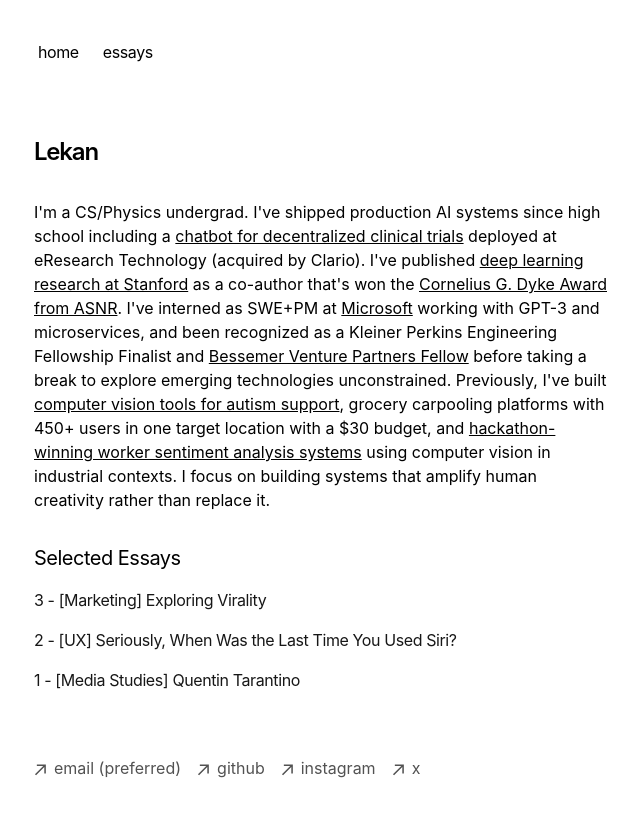
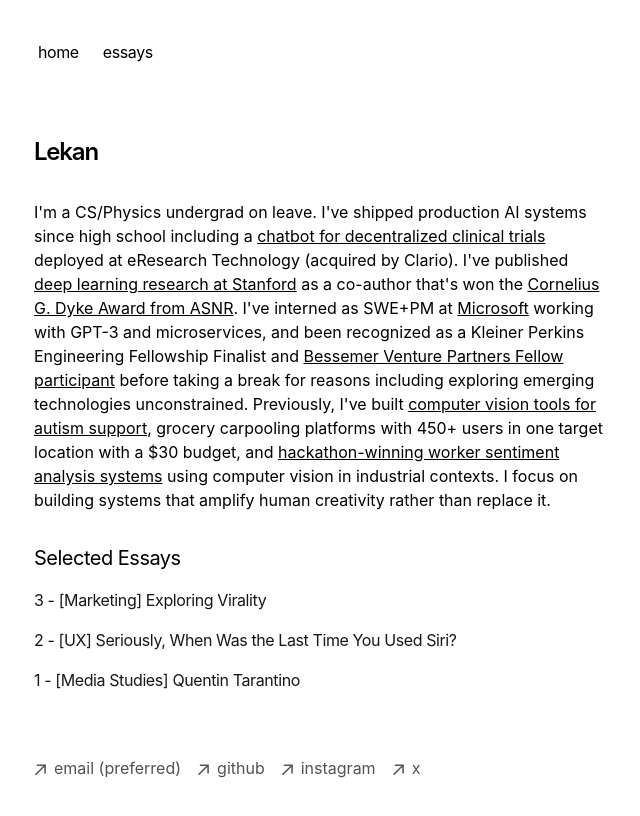
Before and after one commit to lekandigital/nextjs-blog, a Next.js app: page / in a window 1280 px wide. Shown: the top 816 px of the page, without its empty margins (318-958 px from the left). Built offline with nearby package versions, Linux system fonts and the light colour scheme.

Commit message:
updated home blurb again

```diff
--- a/app/page.tsx
+++ b/app/page.tsx
@@ -7,7 +7,7 @@ export default function Page() {
        Lekan
      </h1>
      <p className="mb-4">
-       {`I'm a CS/Physics undergrad. I've shipped production AI systems since high school including a `}
+       {`I'm a CS/Physics undergrad on leave. I've shipped production AI systems since high school including a `}
        <a href="https://github.com/lekanadeyeri/Single-File-Library-for-Python-Alexa-Skills" className="underline">chatbot for decentralized clinical trials</a>
        {` deployed at eResearch Technology (acquired by Clario). I've published `}
        <a href="https://scholar.google.com/citations?user=VxTWNqgAAAAJ" className="underline">deep learning research at Stanford</a>
@@ -16,8 +16,8 @@ export default function Page() {
        {`. I've interned as SWE+PM at `}
        <a href="http://microsoft.com/" className="underline">Microsoft</a>
        {` working with GPT-3 and microservices, and been recognized as a Kleiner Perkins Engineering Fellowship Finalist and `}
-       <a href="https://twitter.com/BessemerVP/status/1547271355539734528" className="underline">Bessemer Venture Partners Fellow</a>
-       {` before taking a break to explore emerging technologies unconstrained. Previously, I've built `}
+       <a href="https://twitter.com/BessemerVP/status/1547271355539734528" className="underline">Bessemer Venture Partners Fellow participant</a>
+       {` before taking a break for reasons including exploring emerging technologies unconstrained. Previously, I've built `}
        <a href="https://github.com/lekanadeyeri/Commonwealth-Honors-Project" className="underline">computer vision tools for autism support</a>
        {`, grocery carpooling platforms with 450+ users in one target location with a $30 budget, and `}
        <a href="https://github.com/lekandigital/InjuryEmotion" className="underline">hackathon-winning worker sentiment analysis systems</a>
```
